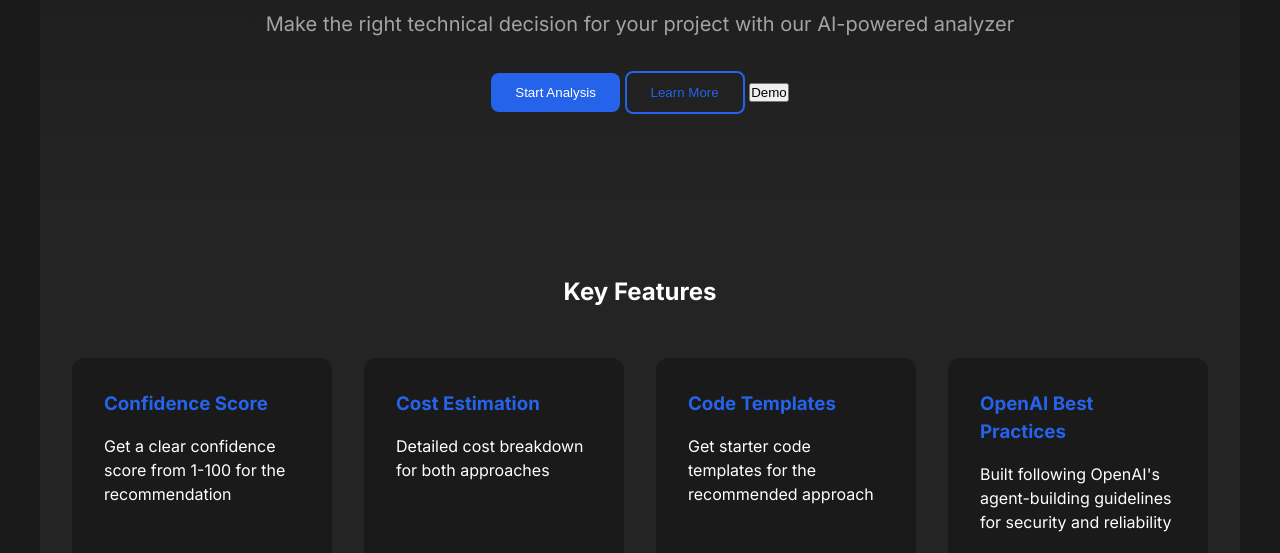
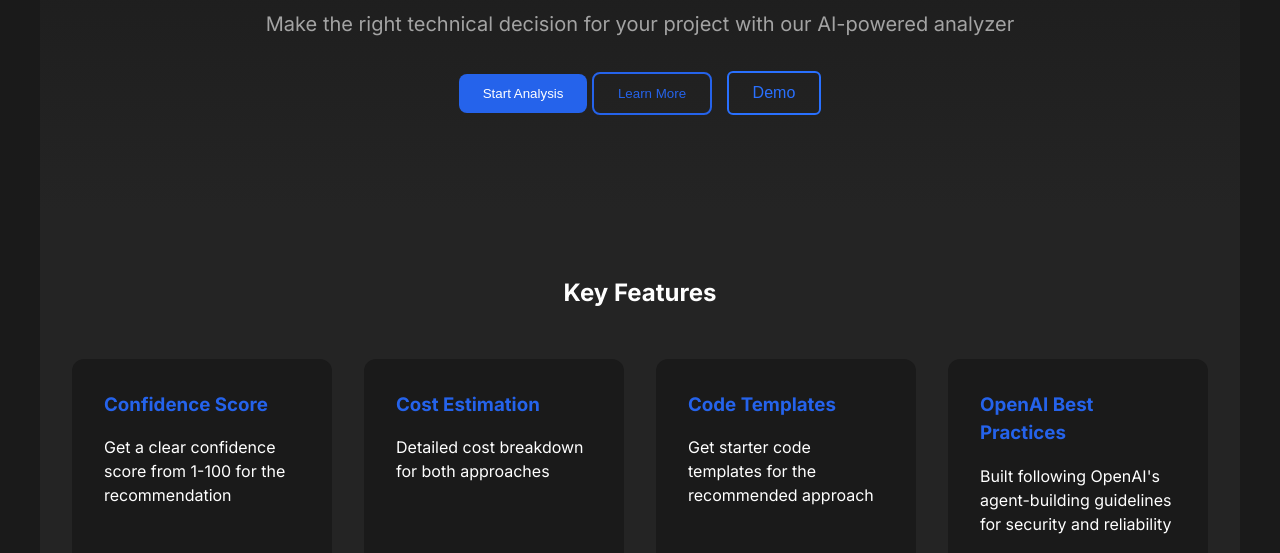
Before and after one commit to Ponna-create/ai-agent-vs-script-validator, a website: page public/index.html in a window 1280 px wide. Shown: the part 247-800 px from the top of the page. Drawn offline with Linux system fonts and the light colour scheme.

Commit message:
Style and fix Demo button: match UI and ensure modal works

```diff
--- a/public/css/style.css
+++ b/public/css/style.css
@@ -793,3 +793,20 @@ footer {
 .success-container button {
     margin: 0.5rem;
 }
+
+.demo-btn {
+    background: transparent;
+    color: #2970ff;
+    border: 2px solid #2970ff;
+    border-radius: 6px;
+    padding: 0.7em 1.5em;
+    margin-left: 10px;
+    font-size: 1rem;
+    font-weight: 500;
+    cursor: pointer;
+    transition: background 0.2s, color 0.2s;
+}
+.demo-btn:hover {
+    background: #2970ff;
+    color: #fff;
+}
--- a/public/js/main.js
+++ b/public/js/main.js
@@ -1121,7 +1121,9 @@ function updatePaymentHistory(payments) {
     `).join('');
 }
 
-// DEMO FEATURE
+// DEMO FEATURE LOGIC
+let demoUsed = localStorage.getItem('demoUsed') === 'true';
+
 if (demoBtn) {
     demoBtn.addEventListener('click', () => {
         if (demoUsed) {
@@ -1149,7 +1151,7 @@ if (demoProjectDescription) {
     demoProjectDescription.addEventListener('input', () => {
         const words = demoProjectDescription.value.trim().split(/\s+/).filter(Boolean);
         demoWordCount.textContent = words.length;
-        generateDemoBtn.disabled = words.length < WORD_REQUIREMENT || demoUsed;
+        generateDemoBtn.disabled = words.length < 450 || demoUsed;
     });
 }
 if (generateDemoBtn) {
@@ -1159,7 +1161,7 @@ if (generateDemoBtn) {
             return;
         }
         const description = demoProjectDescription.value.trim();
-        if (description.split(/\s+/).length < WORD_REQUIREMENT) {
+        if (description.split(/\s+/).length < 450) {
             demoResult.innerHTML = '<span style="color:red;">Please enter at least 450 words.</span>';
             return;
         }
```
